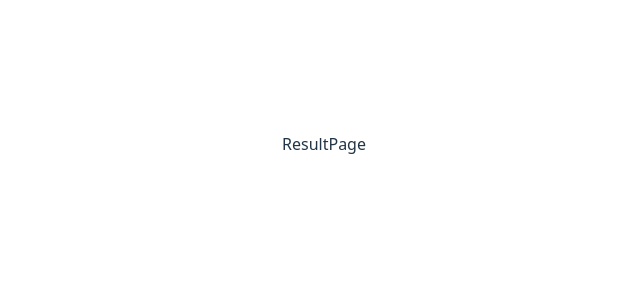
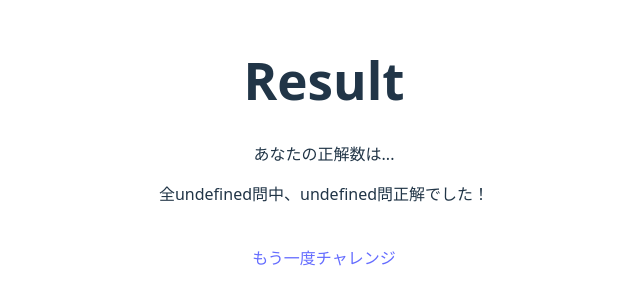
Before and after one commit to Rxwestx/react-quiz, a React (Vite) app: page /result in a window 1280 px wide. Shown: the part 256-560 px from the top of the page, without its empty margins (316-956 px from the left). Built offline with nearby package versions, Linux system fonts and the light colour scheme.

Commit message:
fix: 結果画面の表示内容を更新し、正解数を表示するように修正

```diff
--- a/src/pages/ResultPage.jsx
+++ b/src/pages/ResultPage.jsx
@@ -1,6 +1,16 @@
+import {Link, useLocation } from "react-router-dom"
+import { ROUTES } from "../const";
 
 export default function ResultPage() {
+  const location = useLocation();
+  const { maxQuizLen, correctNumLen } = location.state || {};
   return (
-    <div>ResultPage</div>
+    <>
+      <h1>Result</h1>
+      <p>あなたの正解数は...</p>
+      <p>{`全${maxQuizLen}問中、${correctNumLen}問正解でした！`}</p>
+      <br />
+      <Link to={ROUTES.QUIZ}>もう一度チャレンジ</Link>
+    </>
   )
 }
```
